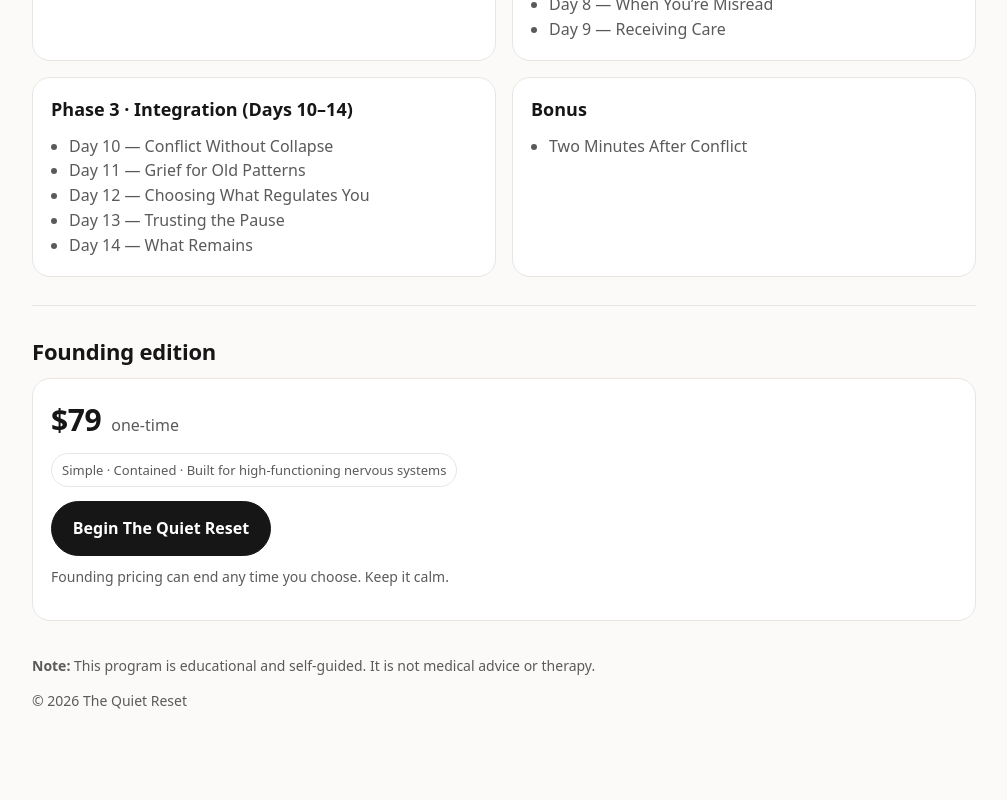
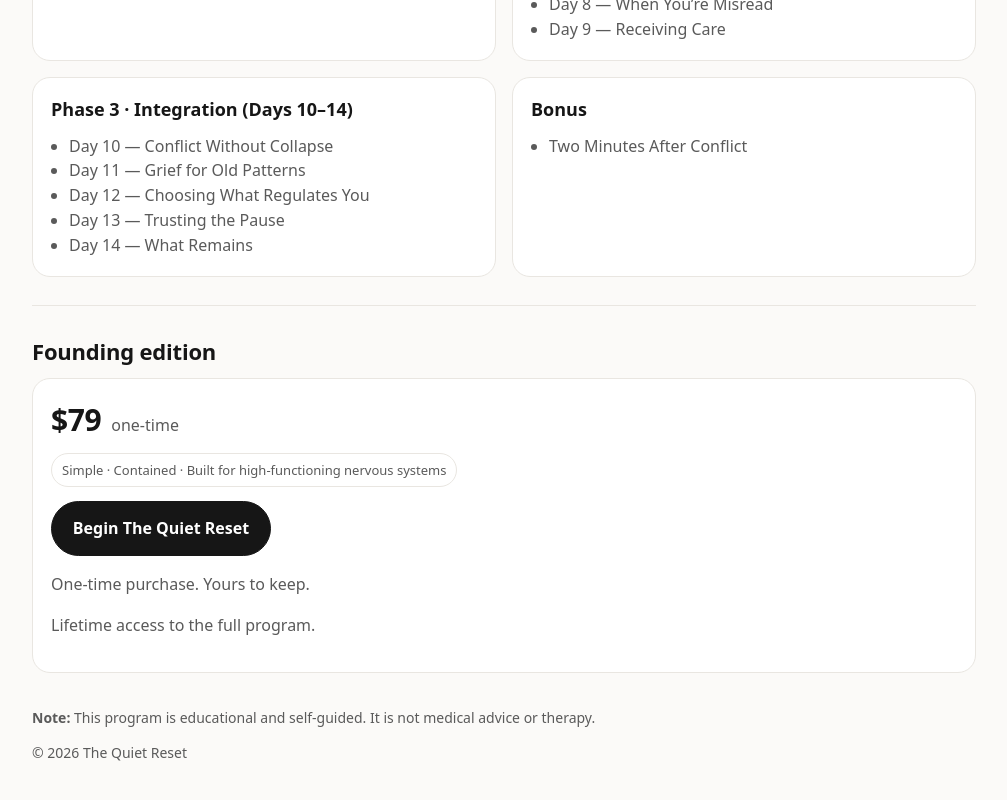
Before and after one commit to Dav3B12/quiet-reset-site, a Next.js app: page / in a window 1280 px wide. Shown: the part 1653-2453 px from the top of the page, without its empty margins (136-1143 px from the left). Built offline with nearby package versions, Linux system fonts and the light colour scheme.

Commit message:
Replace pricing urgency with calm ownership language

```diff
--- a/src/app/page.tsx
+++ b/src/app/page.tsx
@@ -155,8 +155,14 @@ export default function Page() {
 
           <div className="ctaBlock">
             <CTA href={SITE.gumroadUrl}>Begin The Quiet Reset</CTA>
-            <p className="fine">Founding pricing can end any time you choose. Keep it calm.</p>
           </div>
+          <p className="muted">
+  One-time purchase. Yours to keep.
+</p>
+<p className="muted">
+  Lifetime access to the full program.
+</p>
+
         </Card>
       </Section>
 
```
